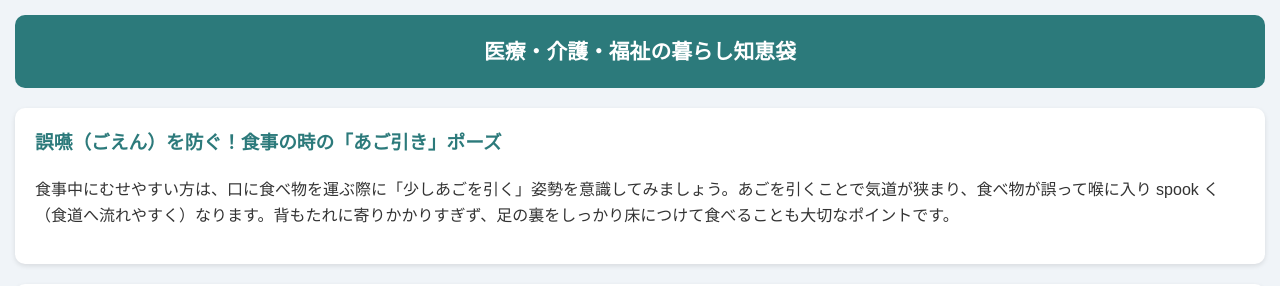
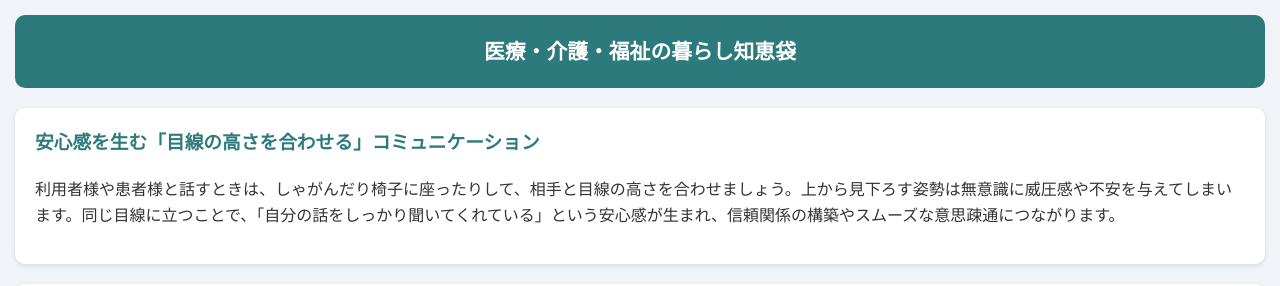
Before and after one commit to MKT-KND/jarvis-care-media, a plain HTML site: page index.html in a window 1280 px wide. Shown: the top 286 px of the page. Drawn offline with Linux system fonts and the light colour scheme.

Commit message:
JARVIS: Auto update content

```diff
--- a/index.html
+++ b/index.html
@@ -18,8 +18,8 @@
         <h1>医療・介護・福祉の暮らし知恵袋</h1>
     </header>
     <div class="card">
-        <h3>誤嚥（ごえん）を防ぐ！食事の時の「あご引き」ポーズ</h3>
-<p>食事中にむせやすい方は、口に食べ物を運ぶ際に「少しあごを引く」姿勢を意識してみましょう。あごを引くことで気道が狭まり、食べ物が誤って喉に入り spook く（食道へ流れやすく）なります。背もたれに寄りかかりすぎず、足の裏をしっかり床につけて食べることも大切なポイントです。</p>
+        <h3>安心感を生む「目線の高さを合わせる」コミュニケーション</h3>
+<p>利用者様や患者様と話すときは、しゃがんだり椅子に座ったりして、相手と目線の高さを合わせましょう。上から見下ろす姿勢は無意識に威圧感や不安を与えてしまいます。同じ目線に立つことで、「自分の話をしっかり聞いてくれている」という安心感が生まれ、信頼関係の構築やスムーズな意思疎通につながります。</p>
     </div>
     <div class="card">
         <div style="font-weight:bold; margin-bottom:10px; text-align:center;">💡 おすすめ福祉・介護サービス</div>
```
